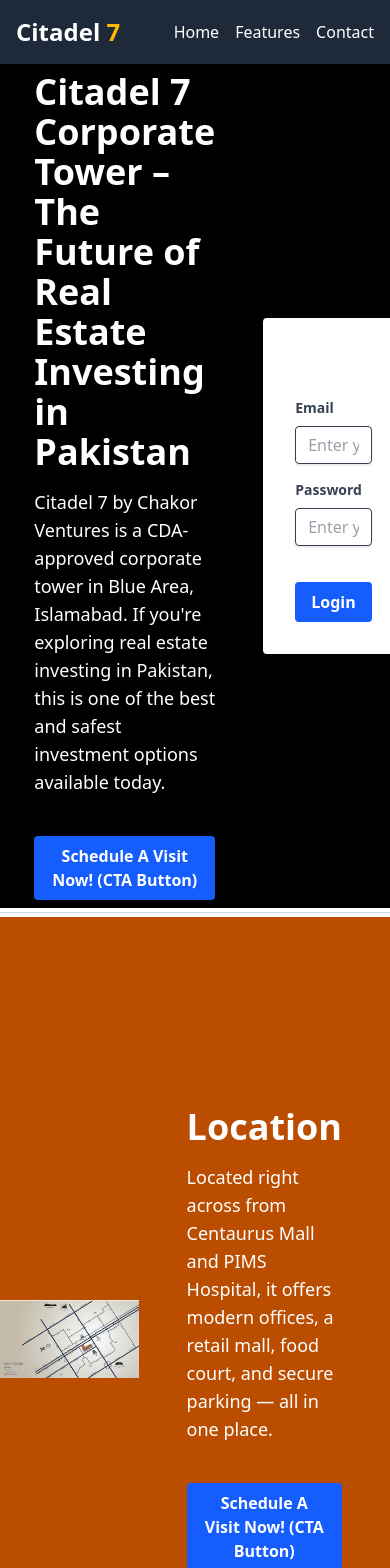
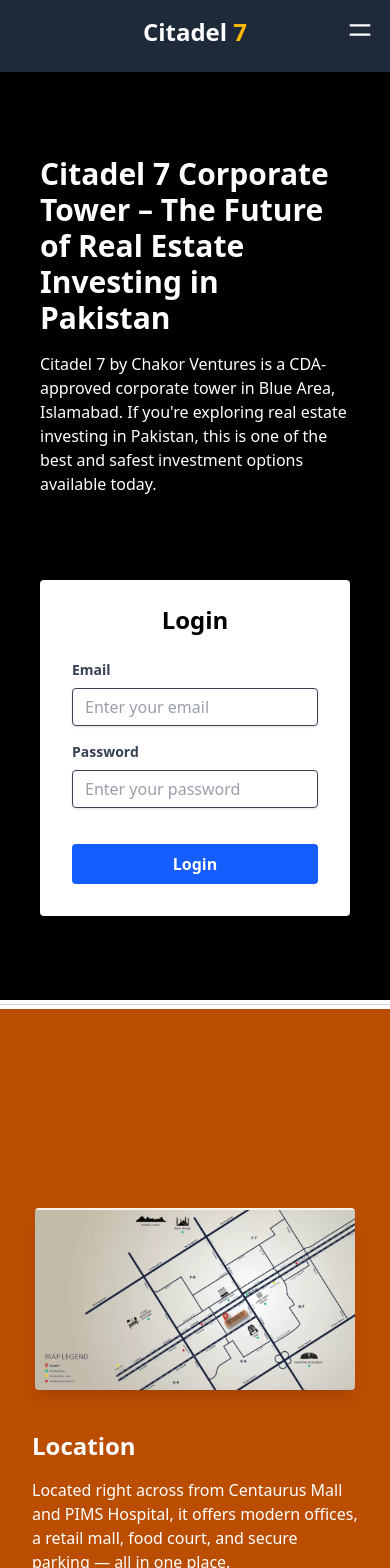
Before and after one commit to malikusama755/new-landing-page, a React (Vite) app: page / in a window 390 px wide. Shown: the top 1568 px of the page. Built offline with nearby package versions, Linux system fonts and the light colour scheme.

Commit message:
Initial commit

```diff
--- a/src/components/contactus.jsx
+++ b/src/components/contactus.jsx
@@ -2,8 +2,8 @@
 
 const ContactUs = () => {
   return (
-    <div className="bg-gray-900 text-white py-10 w-full text-center">
-      <h2 className="text-3xl font-bold mb-4">Contact Us</h2>
+    <div className="bg-gray-900 text-white py-2 rounded-lg shadow-lg w-full text-center">
+      <h2 className="text-2xl sm:text-3xl font-bold mb-4">Contact Us</h2>
       <p className="mb-2">Phone: <a href="tel:+923341111199" className="text-blue-400 hover:underline">+92 334 111 1199</a></p>
       <p className="mb-4">Email: <a href="mailto:contact@chakorventures.com" className="text-blue-400 hover:underline">contact@chakorventures.com</a></p>
       <p>Get full project details, floor plans, and payment options today.</p>
--- a/src/components/hero.jsx
+++ b/src/components/hero.jsx
@@ -3,17 +3,16 @@
 
 const Hero = () => {
   return (
-        <div className="bg-black bg-cover bg-center h-screen flex items-center justify-center text-white">
-            <div className=" bg-opacity-80 rounded-l-lg shadow-lg flex-1 h-3/4 flex flex-col justify-center items-start p-12 max-w-xl">
-                <h1 className="text-4xl font-bold mb-4">Citadel 7 Corporate Tower – The Future of Real Estate Investing in Pakistan</h1>
-                <p className="text-lg">Citadel 7 by Chakor Ventures is a CDA-approved corporate tower in Blue Area, Islamabad. If you're exploring real estate investing in Pakistan, this is one of the best and safest investment options available today.</p>
-            <button
-                className="bg-blue-600 mt-10 hover:bg-blue-700 text-white font-bold py-2 px-4 rounded w-full focus:outline-none focus:shadow-outline"
-                type="submit"
-            >Schedule A Visit  Now! (CTA Button)
-            </button>
+    <div className="bg-black bg-cover bg-center min-h-screen flex flex-col md:flex-row items-center justify-center py-10 px-4">
+      <div className="bg-black/80 mt-5 rounded-t-lg md:rounded-l-lg md:rounded-tr-none flex-1 flex flex-col justify-center text-white items-start p-6 md:p-12 max-w-xl w-full mb-4 md:mb-0">
+        <h1 className="text-3xl md:text-4xl font-bold mb-4">
+          Citadel 7 Corporate Tower – The Future of Real Estate Investing in Pakistan
+        </h1>
+        <p className="text-base md:text-lg">
+          Citadel 7 by Chakor Ventures is a CDA-approved corporate tower in Blue Area, Islamabad. If you're exploring real estate investing in Pakistan, this is one of the best and safest investment options available today.
+        </p>
       </div>
-            <div className="">
+      <div className="my-5 rounded-b-lg md:rounded-r-lg md:rounded-bl-none flex-1 flex items-center justify-center p-6 md:p-12 max-w-md w-full">
         <LoginForm />
       </div>
     </div>
--- a/src/components/location.jsx
+++ b/src/components/location.jsx
@@ -2,23 +2,22 @@
 
 const Location = () => {
     return (
-        <div className="bg-amber-700 bg-cover bg-center h-screen flex items-center justify-center text-white">
-            <div className="max-w-2xl">
-                <img src="/horizontal.png" alt="" />
+        <div className="bg-amber-700 bg-cover bg-center min-h-screen flex flex-col md:flex-row items-center justify-center text-white px-4 py-10">
+            <div className="w-full md:w-1/2 flex justify-center mb-6 md:mb-0">
+                <img src="/horizontal.png" alt="" className="max-w-xs sm:max-w-sm md:max-w-md w-full rounded shadow-lg" />
             </div>
-            <div className="flex-1 h-3/4 flex flex-col justify-center items-start p-12 max-w-xl">
-                <h1 className="text-4xl font-bold mb-4">Location
-                   </h1>
-                <p className="text-lg">
-                     Located right across from Centaurus Mall and PIMS Hospital, it offers modern offices, a retail mall, food court, and secure parking — all in one place.
+            <div className="w-full md:w-1/2 flex flex-col justify-center items-start p-4 sm:p-8 md:p-12 max-w-xl">
+                <h1 className="text-2xl sm:text-3xl md:text-4xl font-bold mb-4">Location</h1>
+                <p className="text-base sm:text-lg mb-6">
+                    Located right across from Centaurus Mall and PIMS Hospital, it offers modern offices, a retail mall, food court, and secure parking — all in one place.
                 </p>
                 <button
-                    className="bg-blue-600 mt-10 hover:bg-blue-700 text-white font-bold py-2 px-4 rounded w-full focus:outline-none focus:shadow-outline"
+                    className="bg-blue-600 hover:bg-blue-700 text-white font-bold py-2 px-4 rounded w-full sm:w-auto focus:outline-none focus:shadow-outline"
                     type="submit"
-                >Schedule A Visit  Now! (CTA Button)
+                >
+                    Schedule A Visit Now!
                 </button>
             </div>
-
         </div>
     )
 }
--- a/src/components/navbar.jsx
+++ b/src/components/navbar.jsx
@@ -1,10 +1,47 @@
-import React from "react";
+import React, { useState } from "react";
 
 const Navbar = () => {
+  const [menuOpen, setMenuOpen] = useState(false);
+
   return (
-    <nav className="bg-gray-800 text-white p-4 flex justify-between items-center">
-      <h1 className="text-2xl font-bold">Citadel <span className="text-amber-400">7</span></h1>
-      <ul className="flex space-x-4">
+    <nav className="bg-gray-800 text-white p-4 flex flex-col sm:flex-row justify-between items-center relative">
+      <h1 className="text-2xl font-bold mb-2 sm:mb-0">
+        Citadel <span className="text-amber-400">7</span>
+      </h1>
+      {/* Hamburger Icon */}
+      <button
+        className="sm:hidden absolute right-4 top-4 focus:outline-none"
+        onClick={() => setMenuOpen(!menuOpen)}
+        aria-label="Toggle menu"
+      >
+        <svg
+          className="w-7 h-7"
+          fill="none"
+          stroke="currentColor"
+          viewBox="0 0 24 24"
+        >
+          {menuOpen ? (
+            <path
+              strokeLinecap="round"
+              strokeLinejoin="round"
+              strokeWidth={2}
+              d="M6 18L18 6M6 6l12 12"
+            />
+          ) : (
+            <path
+              strokeLinecap="round"
+              strokeLinejoin="round"
+              strokeWidth={2}
+              d="M4 8h16M4 16h16"
+            />
+          )}
+        </svg>
+      </button>
+      {/* Menu */}
+      <ul
+        className={`flex flex-col sm:flex-row space-y-2 sm:space-y-0 sm:space-x-4
+          ${menuOpen ? "block" : "hidden"} sm:flex bg-gray-800 sm:bg-transparent absolute sm:static top-16 left-0 w-full sm:w-auto z-10 sm:z-auto px-4 sm:px-0 py-4 sm:py-0 rounded-b-lg sm:rounded-none`}
+      >
         <li className="hover:underline"><a href="#home">Home</a></li>
         <li className="hover:underline"><a href="#features">Features</a></li>
         <li className="hover:underline"><a href="#contact">Contact</a></li>
--- a/src/components/projectsec.jsx
+++ b/src/components/projectsec.jsx
@@ -2,47 +2,54 @@
 
 const ProjectSection = () => {
   return (
-    <section className="bg-white py-16 px-4 md:px-16 text-gray-900" id="features">
+    <section className="bg-white py-10 px-2 sm:px-4 md:px-8 lg:px-16 text-gray-900" id="features">
       <div className="max-w-5xl mx-auto">
-
+        {/* Act Now */}
         <div className="mb-10 text-center">
-          <h2 className="text-3xl font-bold mb-2 text-blue-700">Act Now – Limited Units Left</h2>
-          <p className="mb-1 font-semibold text-lg">Over 80% of units are already sold.</p>
-          <p className="mb-4">With high demand, prime location, and modern design, this is one of the best places to invest in rental property.</p>
-          <button className="bg-blue-600 hover:bg-blue-700 text-white font-bold py-2 px-6 rounded shadow mb-6">
+          <h2 className="text-2xl sm:text-3xl font-bold mb-2 text-blue-700">Act Now – Limited Units Left</h2>
+          <p className="mb-1 font-semibold text-base sm:text-lg">Over 80% of units are already sold.</p>
+          <p className="mb-4 text-sm sm:text-base">
+            With high demand, prime location, and modern design, this is one of the best places to invest in rental property.
+          </p>
+          <button className="bg-blue-600 hover:bg-blue-700 text-white font-bold py-2 px-4 sm:px-6 rounded shadow mb-6 w-full sm:w-auto">
             Book Your Visit Now!
           </button>
         </div>
 
+        {/* Project Highlights */}
         <div className="mb-10">
-          <h3 className="text-2xl font-bold mb-4 text-gray-800">Project Highlights</h3>
-          <ul className="list-disc list-inside space-y-1">
+          <h3 className="text-xl sm:text-2xl font-bold mb-4 text-gray-800">Project Highlights</h3>
+          <ul className="list-disc list-inside space-y-1 text-sm sm:text-base">
             <li>14 floors of modern offices in Islamabad</li>
             <li>5 floors for retail outlets and food court</li>
             <li>4 levels of basement parking with EV charging</li>
             <li>Total of 20 floors in a well-planned commercial tower</li>
             <li>18 kanals of CDA-approved parking space</li>
           </ul>
-          <p className="mt-3">Looking to buy commercial property? This is one of the best commercial property investments in Pakistan today.</p>
+          <p className="mt-3 text-sm sm:text-base">
+            Looking to buy commercial property? This is one of the best commercial property investments in Pakistan today.
+          </p>
         </div>
 
+        {/* Amenities */}
         <div className="mb-10">
-          <h3 className="text-2xl font-bold mb-4 text-gray-800">Amenities Built for Success</h3>
-          <ul className="list-disc list-inside space-y-1">
+          <h3 className="text-xl sm:text-2xl font-bold mb-4 text-gray-800">Amenities Built for Success</h3>
+          <ul className="list-disc list-inside space-y-1 text-sm sm:text-base">
             <li>Smart parking for over 1,200 cars</li>
             <li>Backup power system to keep your business running 24/7</li>
             <li>High-speed internet and full mobile coverage</li>
             <li>Secure entry and exit points</li>
             <li>Reliable building maintenance and management</li>
           </ul>
-          <p className="mt-3">
+          <p className="mt-3 text-sm sm:text-base">
             Whether you're running a business or building your commercial investment trust, these features make Citadel 7 a smart move.
           </p>
         </div>
 
+        {/* Why Citadel 7 */}
         <div className="mb-10">
-          <h3 className="text-2xl font-bold mb-4 text-gray-800">Why Citadel 7 is the Right Investment</h3>
-          <ul className="list-disc list-inside space-y-1">
+          <h3 className="text-xl sm:text-2xl font-bold mb-4 text-gray-800">Why Citadel 7 is the Right Investment</h3>
+          <ul className="list-disc list-inside space-y-1 text-sm sm:text-base">
             <li>Prime location on Jinnah Avenue – Islamabad’s top commercial area</li>
             <li>Ideal for both businesses and investors</li>
             <li>Great for rental income or building your investment property portfolio</li>
@@ -51,76 +58,80 @@
           </ul>
         </div>
 
+        {/* Award-Winning Growth */}
         <div className="mb-10">
-          <h3 className="text-2xl font-bold mb-4 text-gray-800">Award-Winning Growth</h3>
-          <p>
+          <h3 className="text-xl sm:text-2xl font-bold mb-4 text-gray-800">Award-Winning Growth</h3>
+          <p className="text-sm sm:text-base">
             Citadel 7 received a national award in 2023 from the President of Pakistan for being the fastest-growing vertical project in the country. It’s a symbol of trust, timely delivery, and strong returns in the Pakistan real estate market.
           </p>
         </div>
 
+        {/* Floor Plan */}
         <div className="mb-10">
-          <h3 className="text-2xl font-bold mb-4 text-gray-800">Floor Plan</h3>
-          <ul className="list-disc list-inside space-y-1">
+          <h3 className="text-xl sm:text-2xl font-bold mb-4 text-gray-800">Floor Plan</h3>
+          <ul className="list-disc list-inside space-y-1 text-sm sm:text-base">
             <li>Lower Ground to 4th Floor – Retail Mall and Food Court</li>
             <li>5th Floor – Services</li>
             <li>6th to 19th Floor – Offices</li>
             <li>Basement 1–4 – Reserved Parking</li>
           </ul>
-          <p className="mt-3">
+          <p className="mt-3 text-sm sm:text-base">
             Choose from single offices, multiple units, or full floors — all designed for comfort, efficiency, and productivity.
           </p>
-          <button className="bg-amber-500 hover:bg-amber-600 text-white font-bold py-2 px-6 rounded shadow mt-4">
+          <button className="bg-amber-500 hover:bg-amber-600 text-white font-bold py-2 px-4 sm:px-6 rounded shadow mt-4 w-full sm:w-auto">
             See Floor Plan
           </button>
         </div>
 
+        {/* Payment Plan */}
         <div className="mb-10">
-          <h3 className="text-2xl font-bold mb-4 text-gray-800">Payment Plan</h3>
+          <h3 className="text-xl sm:text-2xl font-bold mb-4 text-gray-800">Payment Plan</h3>
           <div className="overflow-x-auto">
-            <table className="min-w-full bg-white border border-gray-300 mb-4">
+            <table className="min-w-[400px] sm:min-w-full bg-white border border-gray-300 mb-4 text-xs sm:text-base">
               <thead>
                 <tr>
-                  <th className="py-2 px-4 border-b">Unit Type</th>
-                  <th className="py-2 px-4 border-b">Booking</th>
-                  <th className="py-2 px-4 border-b">Confirmation</th>
-                  <th className="py-2 px-4 border-b">Installments</th>
-                  <th className="py-2 px-4 border-b">On Possession</th>
+                  <th className="py-2 px-2 sm:px-4 border-b">Unit Type</th>
+                  <th className="py-2 px-2 sm:px-4 border-b">Booking</th>
+                  <th className="py-2 px-2 sm:px-4 border-b">Confirmation</th>
+                  <th className="py-2 px-2 sm:px-4 border-b">Installments</th>
+                  <th className="py-2 px-2 sm:px-4 border-b">On Possession</th>
                 </tr>
               </thead>
               <tbody>
                 <tr>
-                  <td className="py-2 px-4 border-b">Office Units</td>
-                  <td className="py-2 px-4 border-b">25%</td>
-                  <td className="py-2 px-4 border-b">10%</td>
-                  <td className="py-2 px-4 border-b">55% (Quarterly)</td>
-                  <td className="py-2 px-4 border-b">10%</td>
+                  <td className="py-2 px-2 sm:px-4 border-b">Office Units</td>
+                  <td className="py-2 px-2 sm:px-4 border-b">25%</td>
+                  <td className="py-2 px-2 sm:px-4 border-b">10%</td>
+                  <td className="py-2 px-2 sm:px-4 border-b">55% (Quarterly)</td>
+                  <td className="py-2 px-2 sm:px-4 border-b">10%</td>
                 </tr>
                 <tr>
-                  <td className="py-2 px-4 border-b">Retail Shops</td>
-                  <td className="py-2 px-4 border-b">20%</td>
-                  <td className="py-2 px-4 border-b">10%</td>
-                  <td className="py-2 px-4 border-b">60% (Quarterly)</td>
-                  <td className="py-2 px-4 border-b">10%</td>
+                  <td className="py-2 px-2 sm:px-4 border-b">Retail Shops</td>
+                  <td className="py-2 px-2 sm:px-4 border-b">20%</td>
+                  <td className="py-2 px-2 sm:px-4 border-b">10%</td>
+                  <td className="py-2 px-2 sm:px-4 border-b">60% (Quarterly)</td>
+                  <td className="py-2 px-2 sm:px-4 border-b">10%</td>
                 </tr>
               </tbody>
             </table>
           </div>
-          <p className="mb-2">Custom options are also available for bulk buyers and long-term investors.</p>
-          <button className="bg-blue-600 hover:bg-blue-700 text-white font-bold py-2 px-6 rounded shadow">
+          <p className="mb-2 text-sm sm:text-base">Custom options are also available for bulk buyers and long-term investors.</p>
+          <button className="bg-blue-600 hover:bg-blue-700 text-white font-bold py-2 px-4 sm:px-6 rounded shadow w-full sm:w-auto">
             Download Payment Plan
           </button>
         </div>
 
+        {/* Who Should Invest */}
         <div className="mb-10">
-          <h3 className="text-2xl font-bold mb-4 text-gray-800">Who Should Invest?</h3>
-          <ul className="list-disc list-inside space-y-1">
+          <h3 className="text-xl sm:text-2xl font-bold mb-4 text-gray-800">Who Should Invest?</h3>
+          <ul className="list-disc list-inside space-y-1 text-sm sm:text-base">
             <li>Individuals searching for property for sale in Islamabad</li>
             <li>Overseas Pakistanis exploring real estate investment in Pakistan</li>
             <li>Business owners who need offices in Islamabad</li>
             <li>Investors looking for safe investment options in Pakistan</li>
             <li>Buyers who want to grow their investment property valuation</li>
           </ul>
-          <p className="mt-3">
+          <p className="mt-3 text-sm sm:text-base">
             Whether you’re comparing Dubai investment real estate or want the best property investment strategy locally, Citadel 7 offers both peace of mind and growth.
           </p>
         </div>
--- a/src/components/separation.jsx
+++ b/src/components/separation.jsx
@@ -2,7 +2,7 @@
 
 const Separation = () => {
   return (
-    <div className="my-1 border-t border-gray-300"></div>
+    <div className="my-1 border-t border-gray-300 w-full"></div>
   )
 }
 
```
Lines whose indentation alone changed are shown as unchanged.
